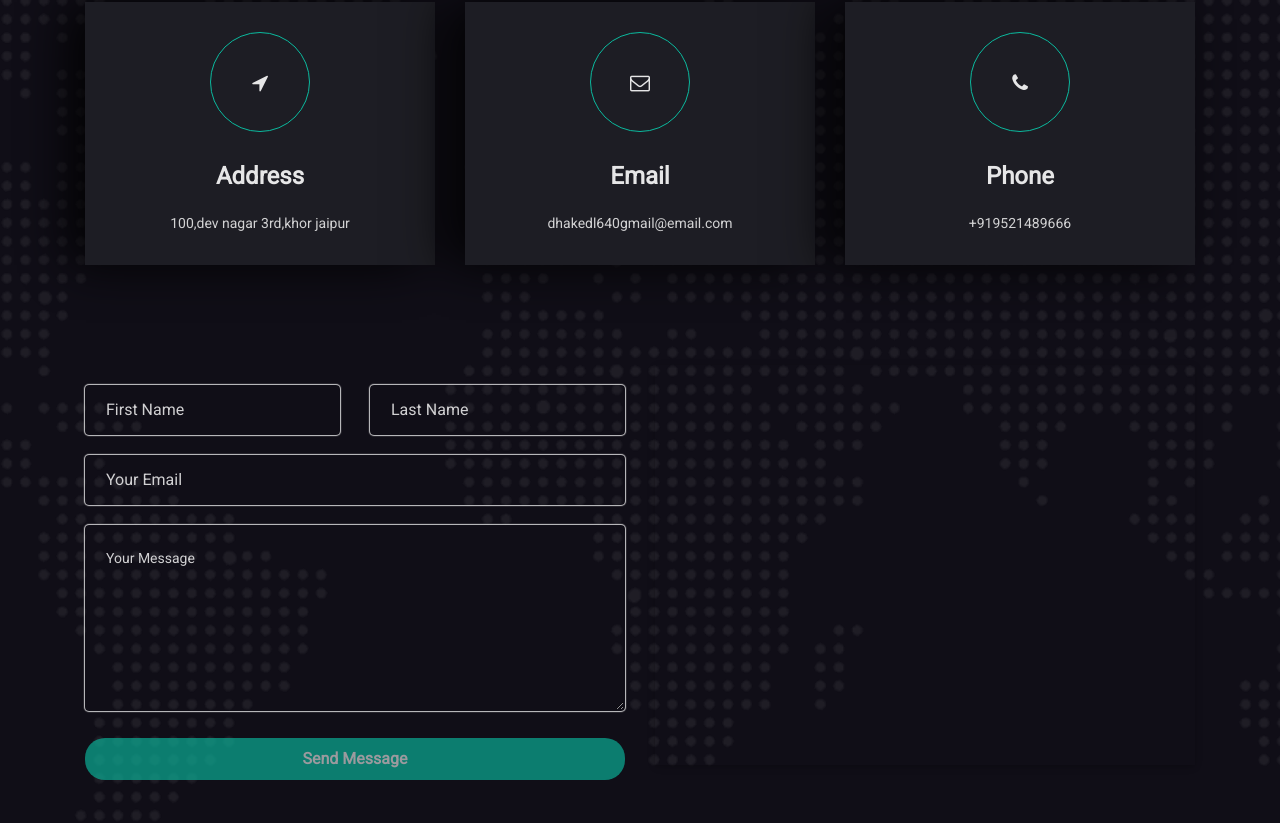
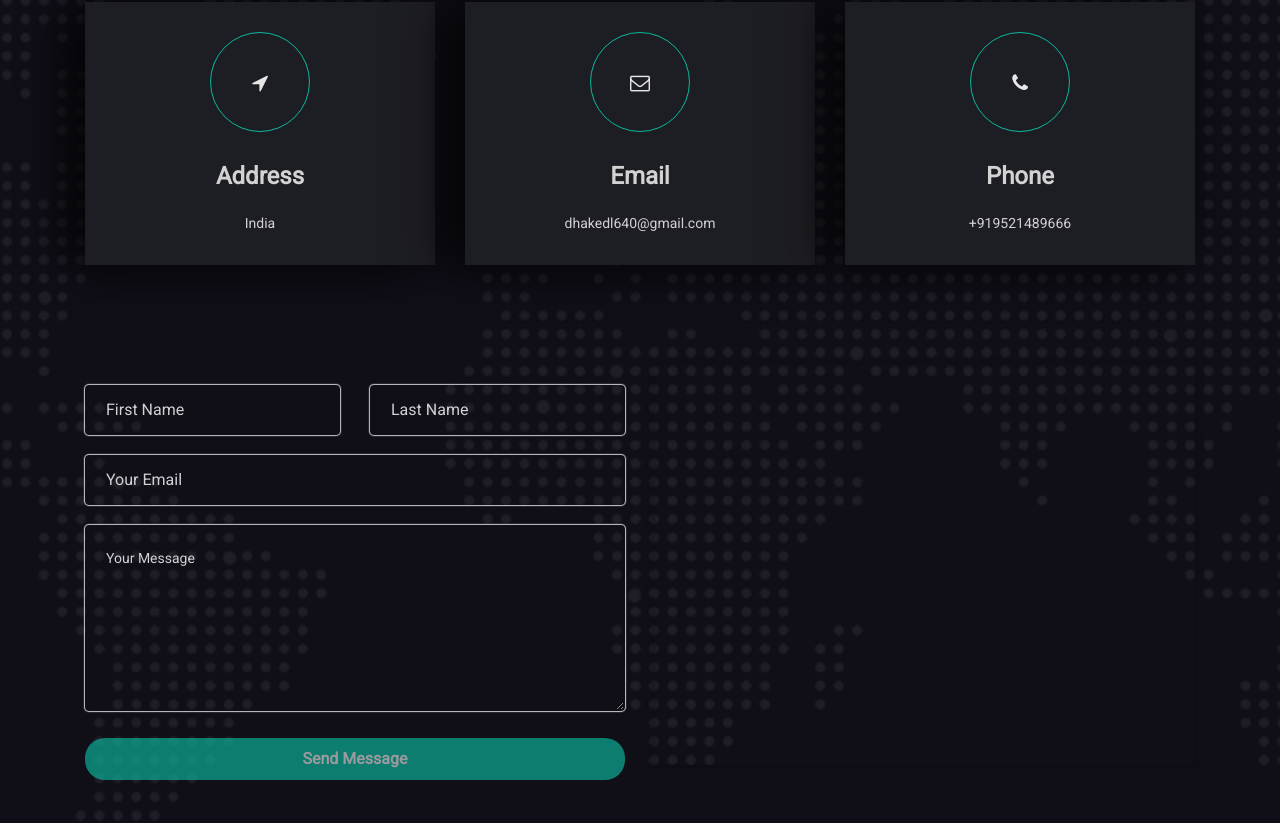
Before and after one commit to lavhimself/portfolio.github.io, a plain HTML site: page index.html in a window 1280 px wide. Shown: the part 2810-3633 px from the top of the page. Drawn offline with Linux system fonts and the light colour scheme; animation ran at ten frames a second.

Commit message:
index.html

```diff
--- a/index.html
+++ b/index.html
@@ -479,9 +479,11 @@
                       <i class="fa fa-location-arrow"></i>
                     </div>
                     <div class="each-info">
-                      <h4>Address</h4>
+                      <h4><a href="https://goo.gl/maps/hKWHNZvA3pSnKfp17"
+                        >Address</a
+                      ></h4>
                       <a href="https://goo.gl/maps/hKWHNZvA3pSnKfp17"
-                        >100,dev nagar 3rd,khor jaipur</a
+                        >India</a
                       >
                     </div>
                   </div>
@@ -496,9 +498,11 @@
                       <i class="fa fa-envelope-o"></i>
                     </div>
                     <div class="each-info">
-                      <h4>Email</h4>
-                      <a href="mailto:dhakedl640gmail@email.com"
-                        >dhakedl640gmail@email.com</a
+                      <h4><a href="mailto:dhakedl640@gmail.com"
+                        >Email</a
+                      ></h4>
+                      <a href="mailto:dhakedl640@gmail.com"
+                        >dhakedl640@gmail.com</a
                       >
                     </div>
                   </div>
@@ -513,7 +517,7 @@
                       <i class="fa fa-phone"></i>
                     </div>
                     <div class="each-info">
-                      <h4>Phone</h4>
+                      <h4> <a href="callto:+919521489666">Phone</a><br /></h4>
                       <a href="callto:+919521489666">+919521489666</a><br />
                     </div>
                   </div>
```
